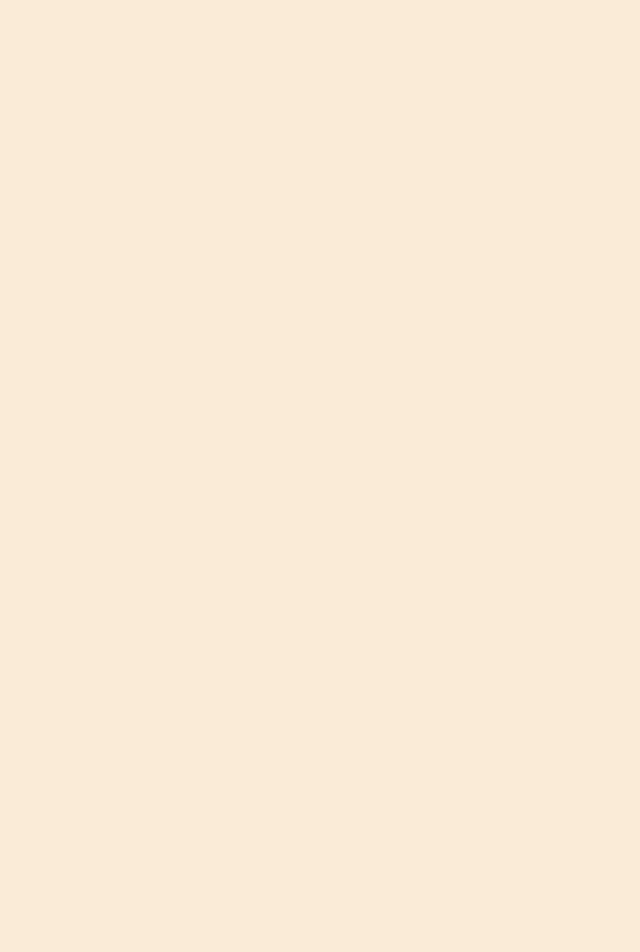
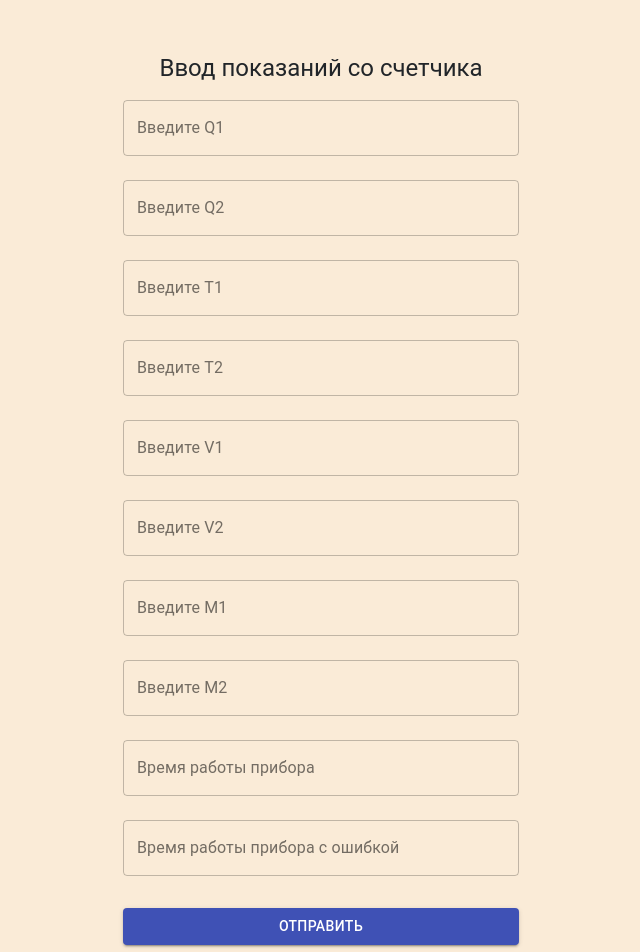
Before and after one commit to Konstantine899/calendar-development, a React app: page /form in a window 1280 px wide. Shown: the top 952 px of the page, without its empty margins (319-959 px from the left). Before the commit the page ends 800 px from the top, so only its background shows below. Built offline with nearby package versions, Linux system fonts and the light colour scheme.

Commit message:
input submit data in console001

```diff
--- a/package.json
+++ b/package.json
@@ -42,7 +42,6 @@
     "@material-ui/icons": "^4.11.2",
     "core-js": "^3.9.0",
     "eslint": "^7.22.0",
-    "formik": "^2.2.5",
     "material-ui": "^0.20.2",
     "moment": "^2.29.1",
     "normalize.css": "^8.0.1",
--- /dev/null
+++ b/src/components/Form/FormContainer.js
@@ -0,0 +1,28 @@
+//components.Form/FormContainer.js
+import React from 'react';
+import { Container } from '@material-ui/core';
+import { makeStyles } from '@material-ui/core';
+
+const useStyles = makeStyles((theme) => ({
+  root: {
+    marginTop: theme.spacing(4),
+    display: 'flex',
+    flexDirection: 'column',
+    alignItems: 'center',
+  },
+}));
+
+export const FormContainer = ({ children, ...props }) => {
+  const styles = useStyles();
+
+  return (
+    <Container
+      className={styles.root}
+      container="main"
+      maxWidth="xs"
+      {...props}
+    >
+      {children}
+    </Container>
+  );
+};
--- /dev/null
+++ b/src/components/Form/Input.js
@@ -0,0 +1,14 @@
+import React, { forwardRef } from 'react';
+import { TextField } from '@material-ui/core';
+
+export const Input = forwardRef((props, ref) => {
+  return (
+    <TextField
+      variant="outlined"
+      margin="normal"
+      inputRef={ref}
+      fullWidth
+      {...props}
+    />
+  );
+});
--- /dev/null
+++ b/src/components/Form/PrimaryButton.js
@@ -0,0 +1,26 @@
+import React from 'react';
+import { Button } from '@material-ui/core';
+import { makeStyles } from '@material-ui/core';
+
+const useStyles = makeStyles((theme) => ({
+  root: {
+    margin: theme.spacing(3, 0, 2),
+  },
+}));
+
+export const PrimaryButton = ({ children, props }) => {
+  const styles = useStyles();
+
+  return (
+    <Button
+      className={styles.root}
+      type="submit"
+      fullWidth
+      variant="contained"
+      color="primary"
+      {...props}
+    >
+      {children}
+    </Button>
+  );
+};
--- /dev/null
+++ b/src/components/Form/Step1.js
@@ -0,0 +1,98 @@
+import React from 'react';
+import { useForm } from 'react-hook-form';
+import { Typography } from '@material-ui/core';
+import { FormContainer } from './FormContainer';
+import { Form } from './Form';
+import { Input } from './Input';
+import { PrimaryButton } from './PrimaryButton.js';
+
+export const Step1 = () => {
+  const { register, handleSubmit, errors } = useForm({
+    mode: 'onBlur',
+  });
+
+  const onSubmit = (data) => {
+    console.log(data);
+  };
+
+  return (
+    <FormContainer>
+      <Typography component="h2" variant="h5">
+        Ввод показаний со счетчика
+      </Typography>
+      <Form onSubmit={handleSubmit(onSubmit)}>
+        <Input
+          ref={register}
+          id="Q1"
+          type="number"
+          label="Введите Q1"
+          name="Q1"
+        />
+        <Input
+          ref={register}
+          id="Q2"
+          type="number"
+          label="Введите Q2"
+          name="Q2"
+        />
+        <Input
+          ref={register}
+          id="T1"
+          type="number"
+          label="Введите T1"
+          name="T1"
+        />
+        <Input
+          ref={register}
+          id="T2"
+          type="number"
+          label="Введите T2"
+          name="T2"
+        />
+        <Input
+          ref={register}
+          id="V1"
+          type="number"
+          label="Введите V1"
+          name="V1"
+        />
+        <Input
+          ref={register}
+          id="V2"
+          type="number"
+          label="Введите V2"
+          name="V2"
+        />
+        <Input
+          ref={register}
+          id="M1"
+          type="number"
+          label="Введите M1"
+          name="M1"
+        />
+        <Input
+          ref={register}
+          id="M2"
+          type="number"
+          label="Введите M2"
+          name="M2"
+        />
+        <Input
+          ref={register}
+          id="WorkDevice"
+          type="number"
+          label="Время работы прибора"
+          name="WorkDevice"
+        />
+        <Input
+          ref={register}
+          id="WorkDeviceError"
+          type="number"
+          label="Время работы прибора с ошибкой"
+          name="WorkDeviceError"
+        />
+        <PrimaryButton>Отправить</PrimaryButton>
+      </Form>
+    </FormContainer>
+  );
+};
--- a/src/components/HeaderCalendarDescription/HeaderCalendarDescription.js
+++ b/src/components/HeaderCalendarDescription/HeaderCalendarDescription.js
@@ -5,10 +5,11 @@ import { makeStyles } from '@material-ui/core';
 
 const useStyles = makeStyles((theme) => ({
   root: {
+    fontFamily: 'Lobster',
     margin: theme.spacing(3, 0, 2),
     textAlign: 'center',
     fontSize: '40px',
-    color: 'deeppink',
+    color: 'MediumSlateBlue',
     textShadow: '1px 1px black',
   },
 }));
@@ -18,9 +19,9 @@ export const HeaderCalendarDescription = () => {
   return (
     <>
       <Typography className={styles.root} component="h1" variant="h5">
-        Внесение показаний со счетчика.
+        Для внесения показаний выберите дату
       </Typography>
-      <p>Для внесения показаний выберите дату</p>
+      <p></p>
     </>
   );
 };
--- a/src/components/app/App.js
+++ b/src/components/app/App.js
@@ -3,7 +3,7 @@ import React from 'react';
 import { BrowserRouter as Router, Route, Switch } from 'react-router-dom';
 
 import { Calendar } from '../Calendar/Calendar.js';
-// import { InputQ1 } from '../Form/Input/InputQ1/InputQ1';
+import { Step1 } from '../Form/Step1';
 import './App.scss';
 
 function App() {
@@ -12,7 +12,7 @@ function App() {
       <Router>
         <Switch>
           <Route exact path="/" component={Calendar} />
-          {/* <Route path="/form" component={InputQ1} /> */}
+          <Route path="/form" component={Step1} />
         </Switch>
       </Router>
     </>
--- a/src/components/app/App.scss
+++ b/src/components/app/App.scss
@@ -1,4 +1,5 @@
 // App.scss
+@import url('https://fonts.googleapis.com/css2?family=Lobster&display=swap');
 * {
   box-sizing: border-box;
 }
```
Also changed, not shown: 1 other file (tests, documents, lock files or other folders).
